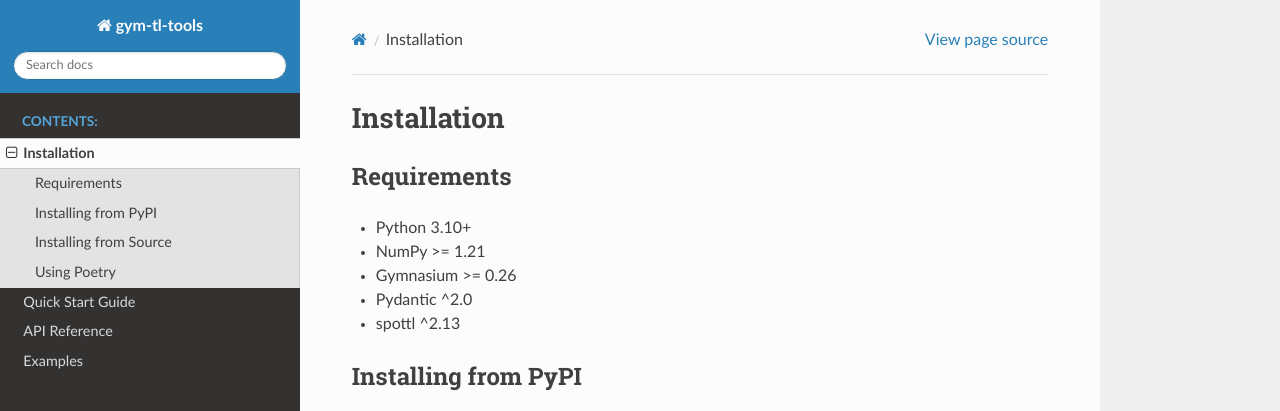
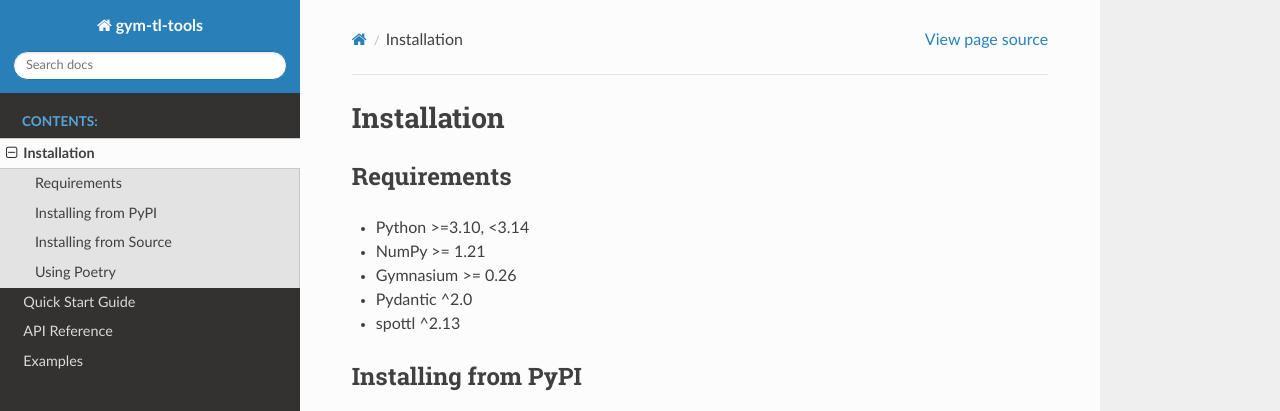
Before and after one commit to miki-yuasa/gym-tl-tools, a Sphinx documentation site: the page built from docs/installation.rst, in a window 1280 px wide and 1105 px high. Shown: the top 411 px of the window. Built offline with Sphinx 7.4.7 and the Read the Docs theme 3.1.0, drawn with Linux system fonts in a browser that asks for light colours.

Commit message:
fix: correct the versions

```diff
--- a/docs/installation.rst
+++ b/docs/installation.rst
@@ -4,7 +4,7 @@ Installation
 Requirements
 ------------
 
-- Python 3.10+
+- Python >=3.10, <3.14
 - NumPy >= 1.21
 - Gymnasium >= 0.26
 - Pydantic ^2.0
```
Also changed, not shown: 1 other file.
